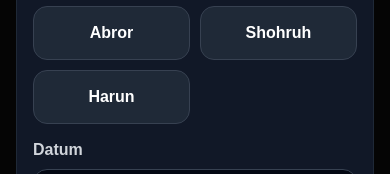
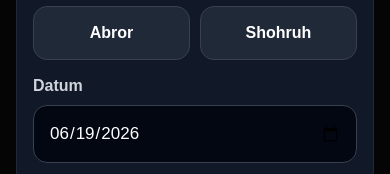
Before and after one commit to Hidajetg/Hidajet-Goletic, a Next.js app: page /projekte/radnik/1/regie in a window 390 px wide. Shown: the part 549-723 px from the top of the page. Built offline with nearby package versions, Linux system fonts and the light colour scheme; no server answers; the database is empty.

Commit message:
Auto fill logged worker on mobile page

```diff
--- a/app/projekte/radnik/[id]/regie/page.tsx
+++ b/app/projekte/radnik/[id]/regie/page.tsx
@@ -24,7 +24,7 @@ type Projekt = {
   [key: string]: any;
 };
 
-const WORKERS = ["Arnes", "Ramiz", "Abror", "Shohruh", "Harun"];
+const WORKERS = ["Arnes", "Ramiz", "Abror", "Shohruh"];
 
 const t: Record<Lang, any> = {
   de: {
```
